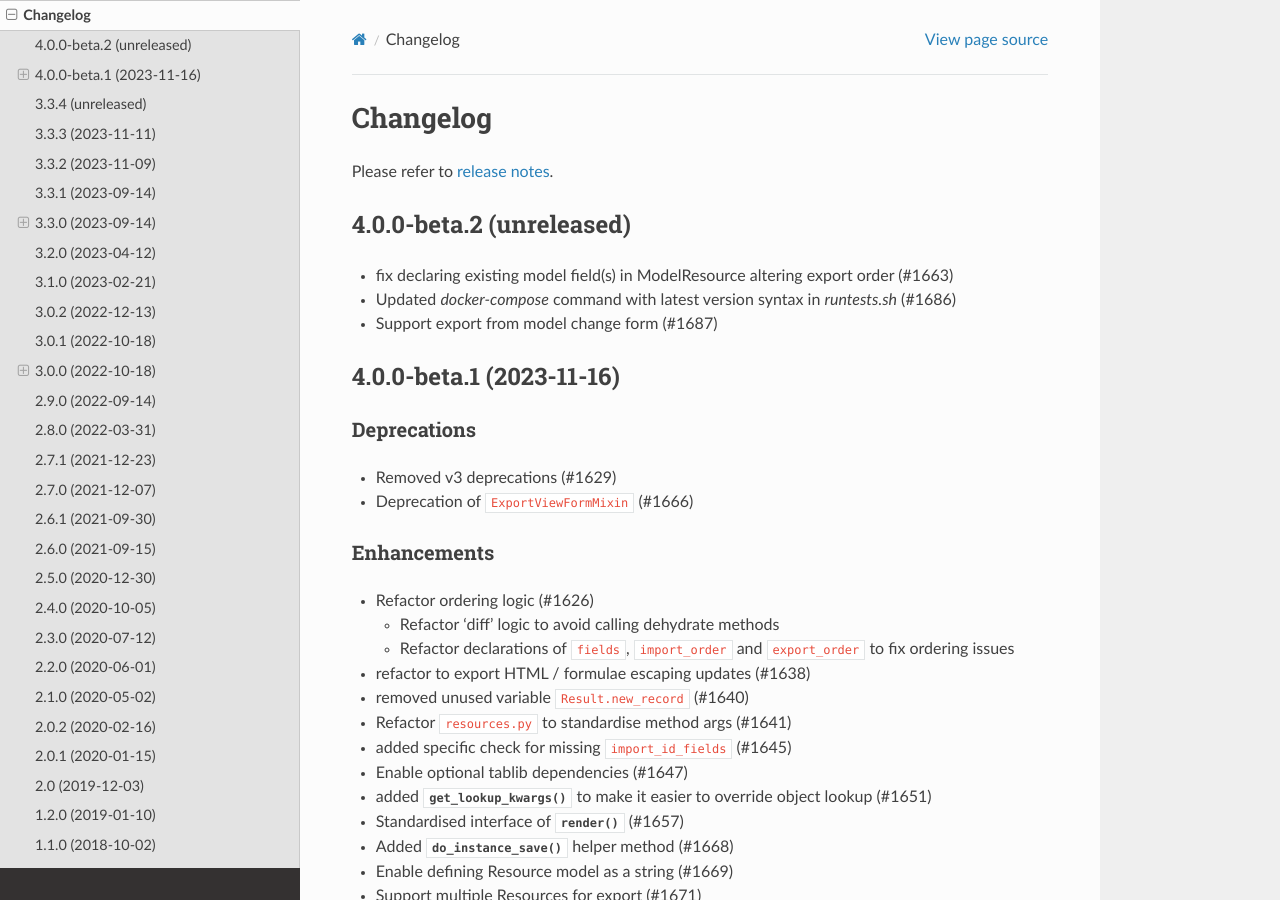
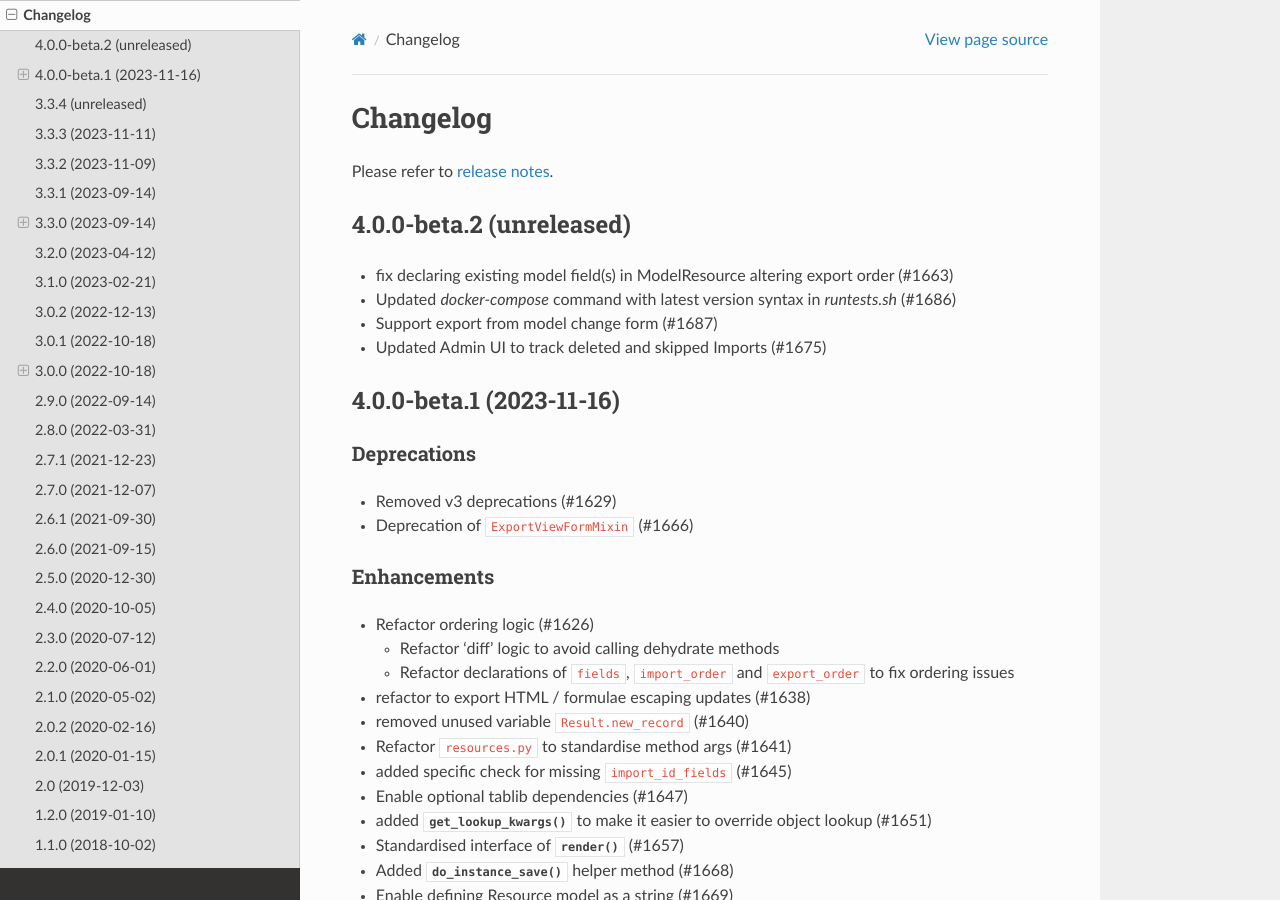
Before and after one commit to django-import-export/django-import-export, a Sphinx documentation site: the page built from docs/changelog.rst, in a window 1280 px wide and 900 px high. Built offline with Sphinx 7.4.7 and the Read the Docs theme 2.0.0, drawn with Linux system fonts in a browser that asks for light colours; pages that are not in the unit, such as notebooks, are missing from menus; the version number could not be read and is left out.

Commit message:
Change Log Updated.

```diff
--- a/docs/changelog.rst
+++ b/docs/changelog.rst
@@ -9,6 +9,7 @@ Please refer to :doc:`release notes<release_notes>`.
 - fix declaring existing model field(s) in ModelResource altering export order (#1663)
 - Updated `docker-compose` command with latest version syntax in `runtests.sh` (#1686)
 - Support export from model change form (#1687)
+- Updated Admin UI to track deleted and skipped Imports (#1675)
 
 4.0.0-beta.1 (2023-11-16)
 --------------------------
```
